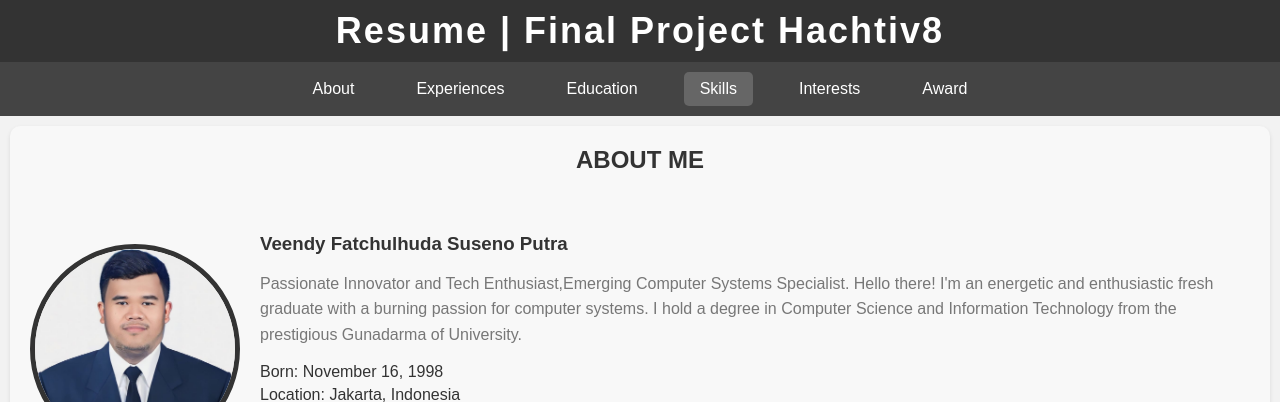
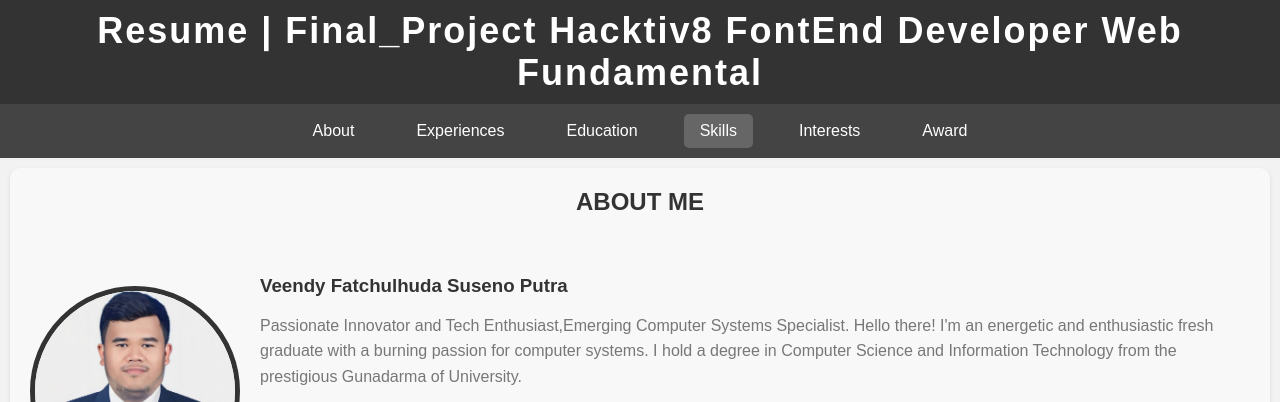
Before and after one commit to veendysuseno/HACKTIV8-FINAL_PROJECT, a plain HTML site: page index.html in a window 1280 px wide. Shown: the top 402 px of the page. Drawn offline with Linux system fonts and the light colour scheme.

Commit message:
Update index.html
Edit tag  <h1>Resume | Final_Project Hacktiv8 FontEnd Developer Web Fundamental</h1>

```diff
--- a/index.html
+++ b/index.html
@@ -22,7 +22,7 @@
   </head>
   <body>
     <header>
-      <h1>Resume | Final Project Hachtiv8</h1>
+      <h1>Resume | Final_Project Hacktiv8 FontEnd Developer Web Fundamental</h1>
     </header>
     <nav>
       <a href="#about">About</a>
```
